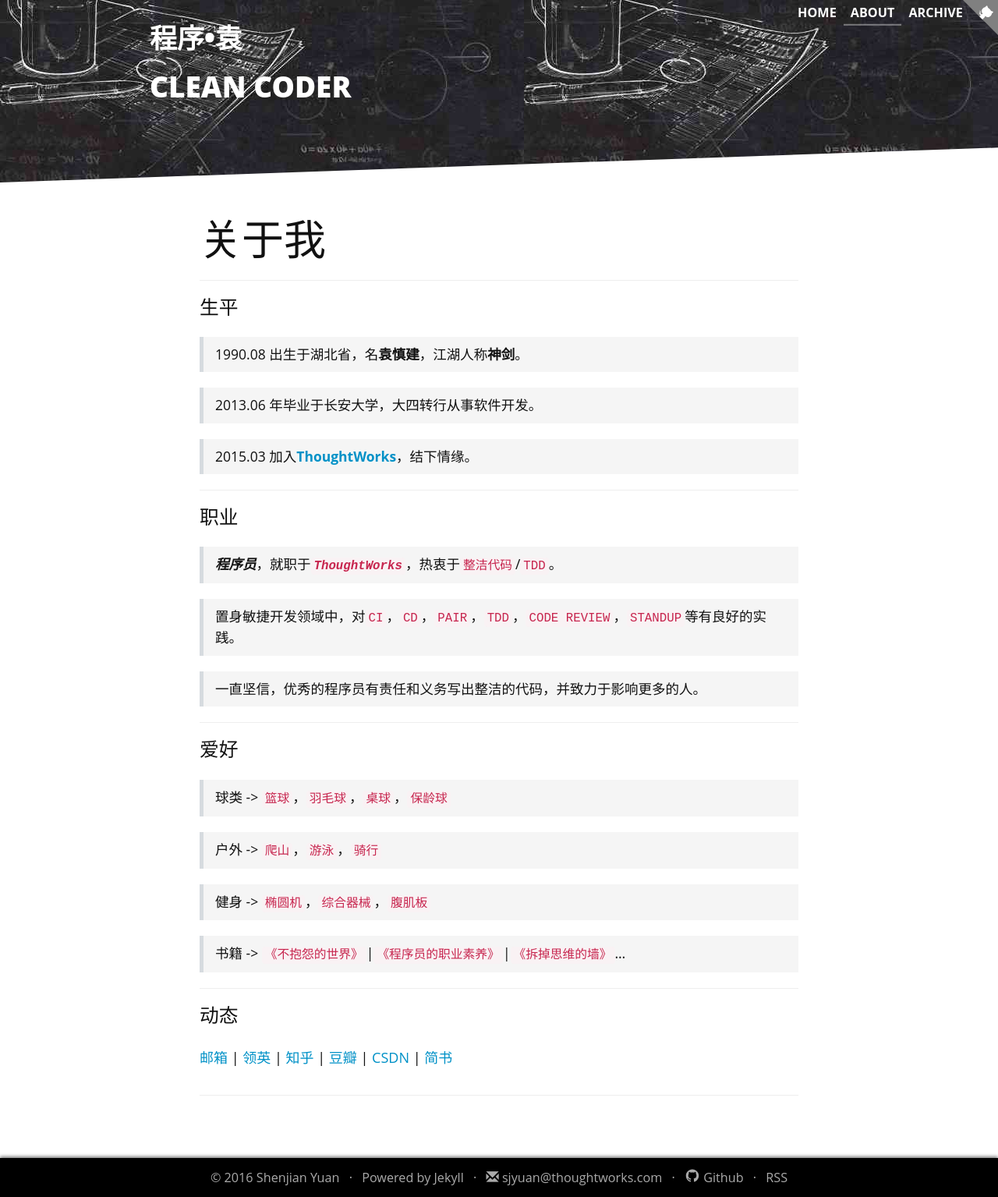
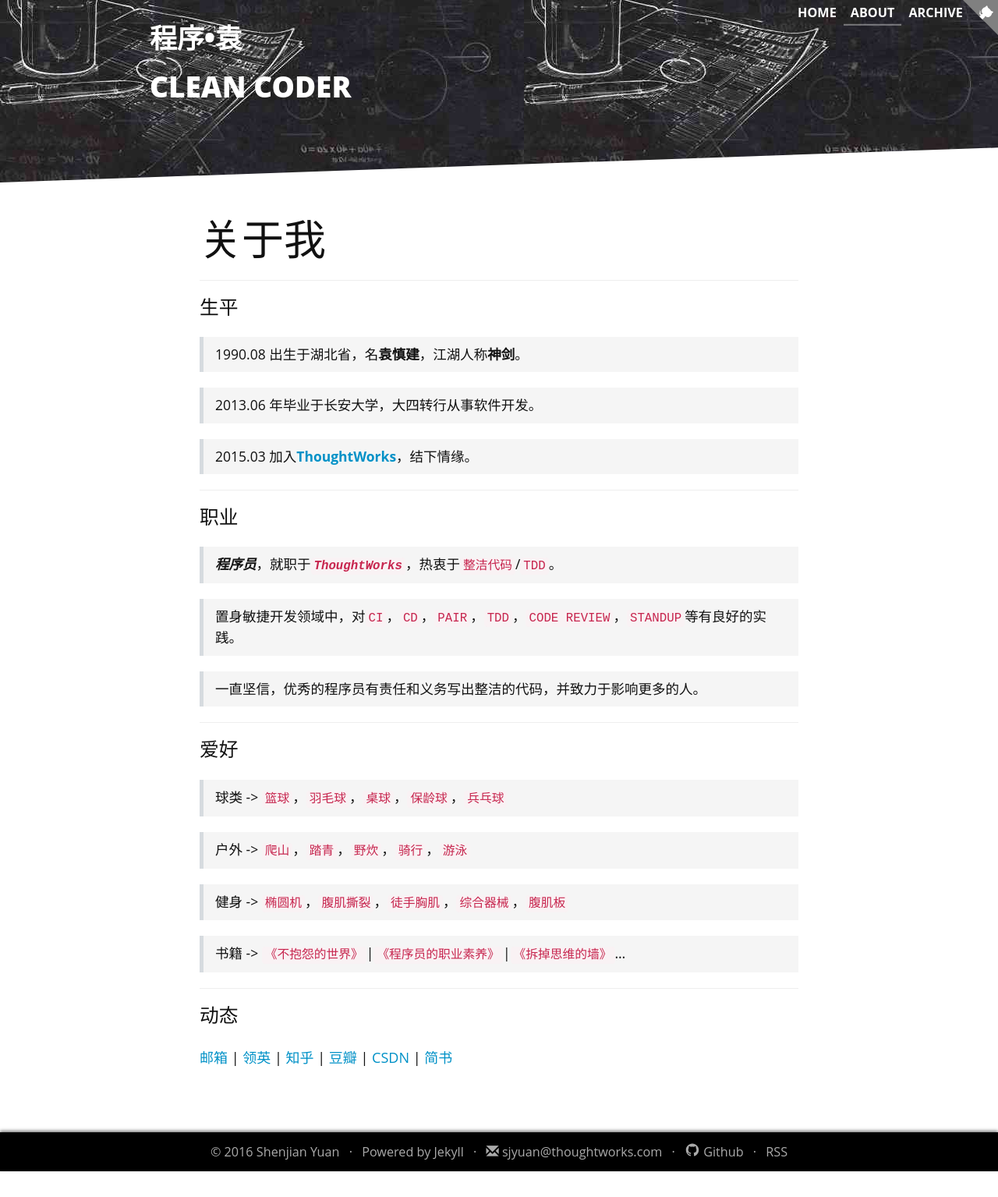
Before and after one commit to lemon123456/sjyuan-cc.github.io, a Jekyll site: the page built from pages/about.md, in a window 1280 px wide. Shown: the whole page at 78% size. Built offline with Jekyll 4.4.1, drawn with Linux system fonts in a browser that asks for light colours; nearby versions of some CDN libraries; comment, search, counter and statistics services are not loaded; after the commit the page ends 1502 px from its top, so only the background shows below that.

Commit message:
update instroduce

```diff
--- a/assets/css/app.scss
+++ b/assets/css/app.scss
@@ -586,7 +586,7 @@ a:hover {
 }
 
 .navbar-inverse {
-  background: #000 url("../img/main-bg.png");
+  background: #fff url("../img/main-bg.png");
   .navbar-nav {
     li {
 
@@ -969,7 +969,7 @@ footer {
   }
 
   .header {
-    background: white url("../img/main-bg.png");
+    background: #fff url("../img/main-bg.png");
     background-size: auto;
     color: white;
     padding: 0;
--- a/pages/about.md
+++ b/pages/about.md
@@ -30,11 +30,11 @@ icon: glyphicon-heart
 
 ### 爱好
 
->球类 -> `篮球`，`羽毛球`，`桌球`，`保龄球`
+>球类 -> `篮球`，`羽毛球`，`桌球`，`保龄球`，`兵乓球`
 
->户外 -> `爬山`，`游泳`，`骑行`
+>户外 -> `爬山`，`踏青`，`野炊`，`骑行`，`游泳`
 
->健身 -> `椭圆机`，`综合器械`，`腹肌板`
+>健身 -> `椭圆机`，`腹肌撕裂`，`徒手胸肌`，`综合器械`，`腹肌板`
 
 >书籍 -> `《不抱怨的世界》`\|`《程序员的职业素养》`\|`《拆掉思维的墙》`...
 
@@ -49,7 +49,3 @@ icon: glyphicon-heart
 [豆瓣](http://www.douban.com/people/142814172/) \|
 [CSDN](http://blog.csdn.net/ysjian_pingcx) \|
 [简书](http://www.jianshu.com/users/c379cdabd121/latest_articles)
-
-
-
----
```
